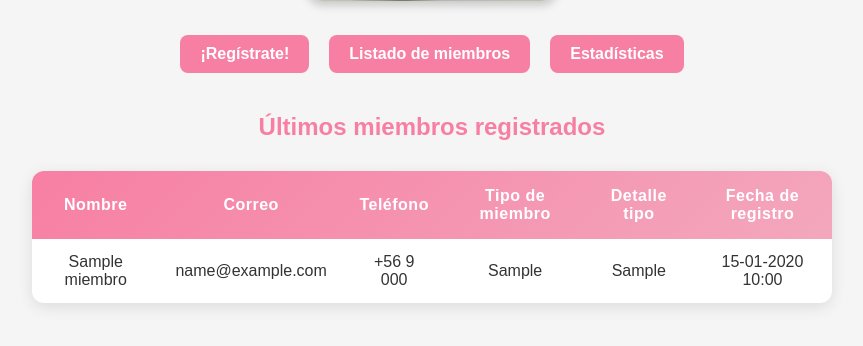
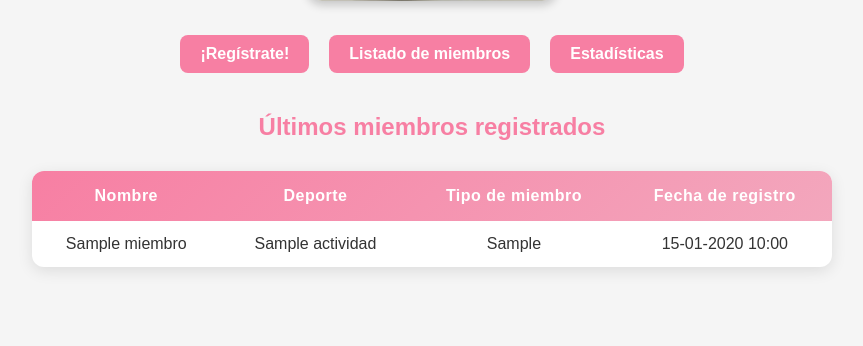
Before and after one commit to Kaishu1/desarrollo_web_camila_paredes, a Flask app: page / in a window 1280 px wide. Shown: the part 360-706 px from the top of the page, without its empty margins (208-1071 px from the left). Run offline with Flask 3, Linux system fonts and the light colour scheme; tables that the repository leaves empty hold one stand-in row (values such as "Sample post"); parts of the project's set-up code (start-up, migrations or seed data) failed here and were passed over.

Commit message:
feat: se cambió interfaz de home

```diff
--- a/app.py
+++ b/app.py
@@ -115,7 +115,13 @@ def duracion_desde_bloques(bloques_horarios):
 @app.route("/index")
 def index():
 
-    ultimos_miembros = Miembro.query.order_by(
+    ultimos_miembros = db.session.query(
+        Miembro,
+        Actividad,
+    ).outerjoin(
+        Actividad,
+        Actividad.miembro_id == Miembro.id,
+    ).order_by(
         Miembro.fecha_registro.desc()
     ).limit(5).all()
 
--- a/templates/index.html
+++ b/templates/index.html
@@ -14,12 +14,14 @@
         height="250"
         id="CatImage"
         title="Imagen de Xiaojie"
-        src="{{ url_for('static', filename='images/XiaojieCat.jpg') }}">
+        src="{{ url_for('static', filename='images/XiaojieCat.jpg') }}"
+        alt="Imagen de Xiaojie">
 
     <div id="overlay">
         <img
             id="imagenGrande"
-            src="{{ url_for('static', filename='images/XiaojieCat.jpg') }}">
+            src="{{ url_for('static', filename='images/XiaojieCat.jpg') }}"
+            alt="Imagen de Xiaojie ampliada">
     </div>
 
     <nav>
@@ -35,22 +37,24 @@
         <thead>
             <tr>
                 <th>Nombre</th>
-                <th>Correo</th>
-                <th>Teléfono</th>
+                <th>Deporte</th>
                 <th>Tipo de miembro</th>
-                <th>Detalle tipo</th>
                 <th>Fecha de registro</th>
             </tr>
         </thead>
 
         <tbody>
-            {% for miembro in miembros %}
+            {% for miembro, actividad in miembros %}
             <tr>
                 <td>{{ miembro.nombre }}</td>
-                <td>{{ miembro.email }}</td>
-                <td>+56 9 {{ miembro.telefono }}</td>
+                <td>
+                    {% if actividad %}
+                        {{ actividad.nombre }}
+                    {% else %}
+                        Sin actividad
+                    {% endif %}
+                </td>
                 <td>{{ miembro.tipo_miembro }}</td>
-                <td>{{ miembro.detalle_tipo_miembro }}</td>
                 <td>
                     {% if miembro.fecha_registro %}
                         {{ miembro.fecha_registro.strftime("%d-%m-%Y %H:%M") }}
```
